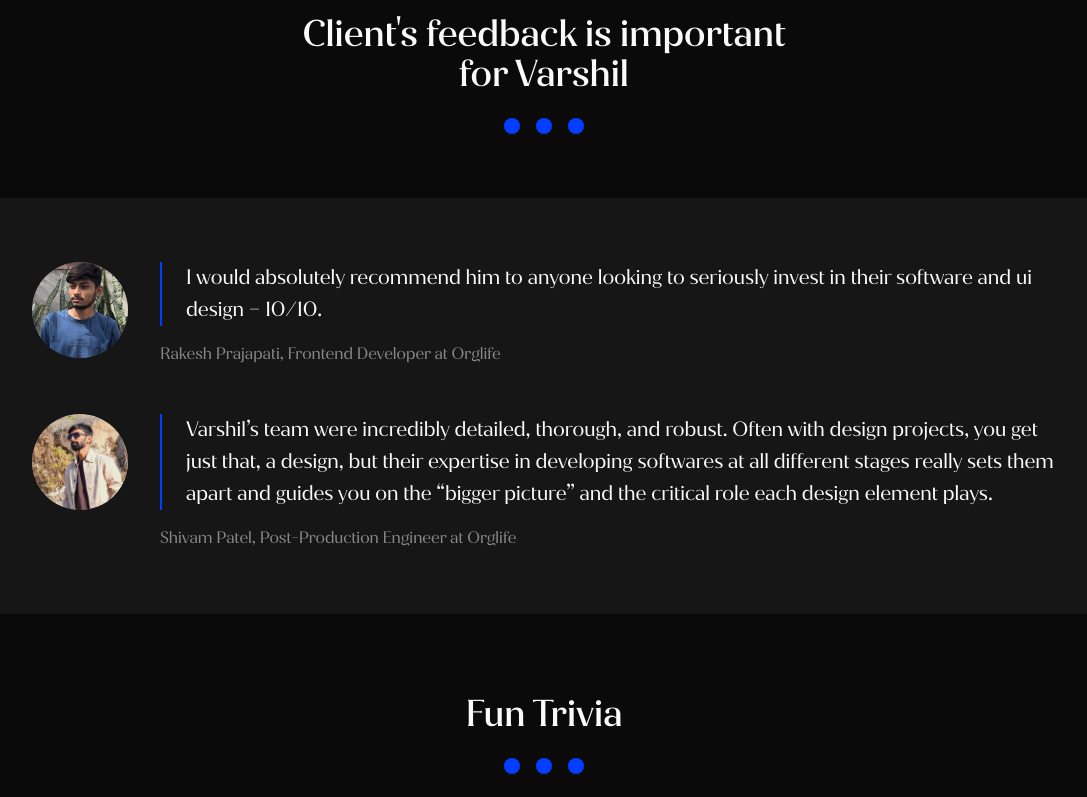
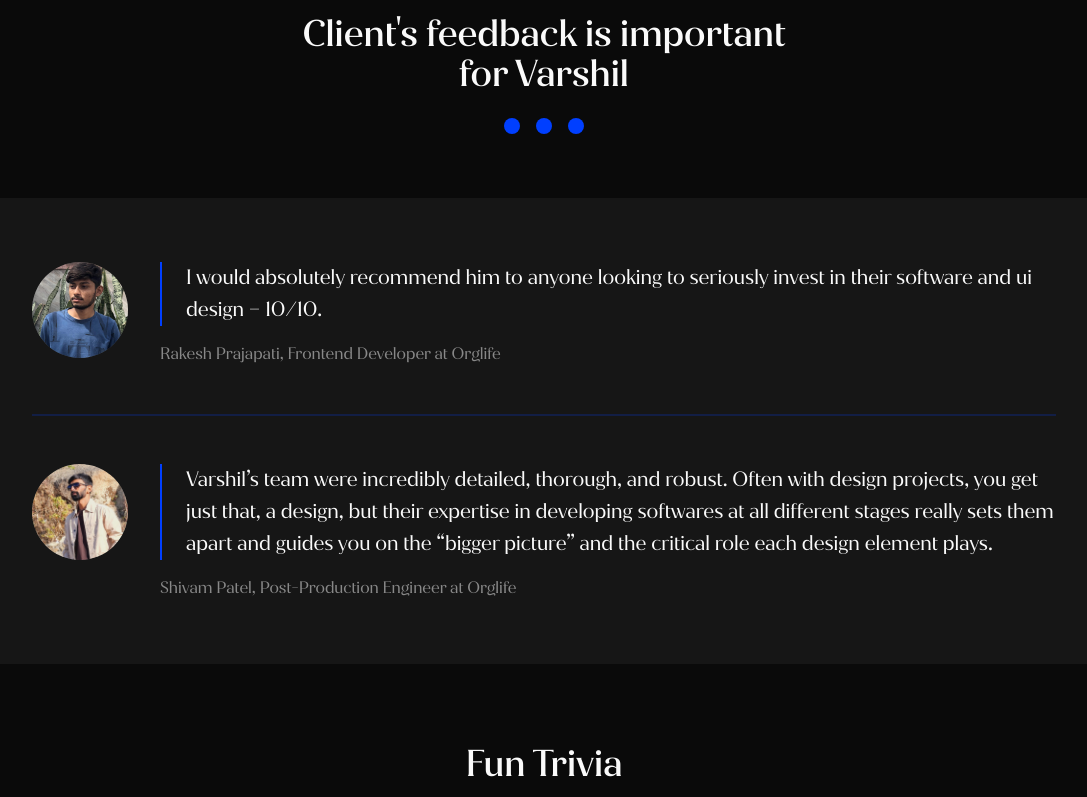
Before and after one commit to VarshilQ/www, a Next.js app: page / in a window 1280 px wide. Shown: the part 4406-5203 px from the top of the page, without its empty margins (96-1183 px from the left). Built offline with nearby package versions, Linux system fonts and the light colour scheme.

Commit message:
fix: correct className assignment in Feedback component for proper styling

```diff
--- a/src/components/Feedback.tsx
+++ b/src/components/Feedback.tsx
@@ -16,6 +16,7 @@ function Feedback() {
             whileInView={{ opacity: 1, y: 0 }}
             viewport={{ once: true }}
             transition={{ duration: 0.5, delay: index * 0.2 }}
+            className="last:border-0 last:pb-0 border-b-2 pb-12 border-primary/20"
           >
             <FeedbackCard
               image={item.image}
```
